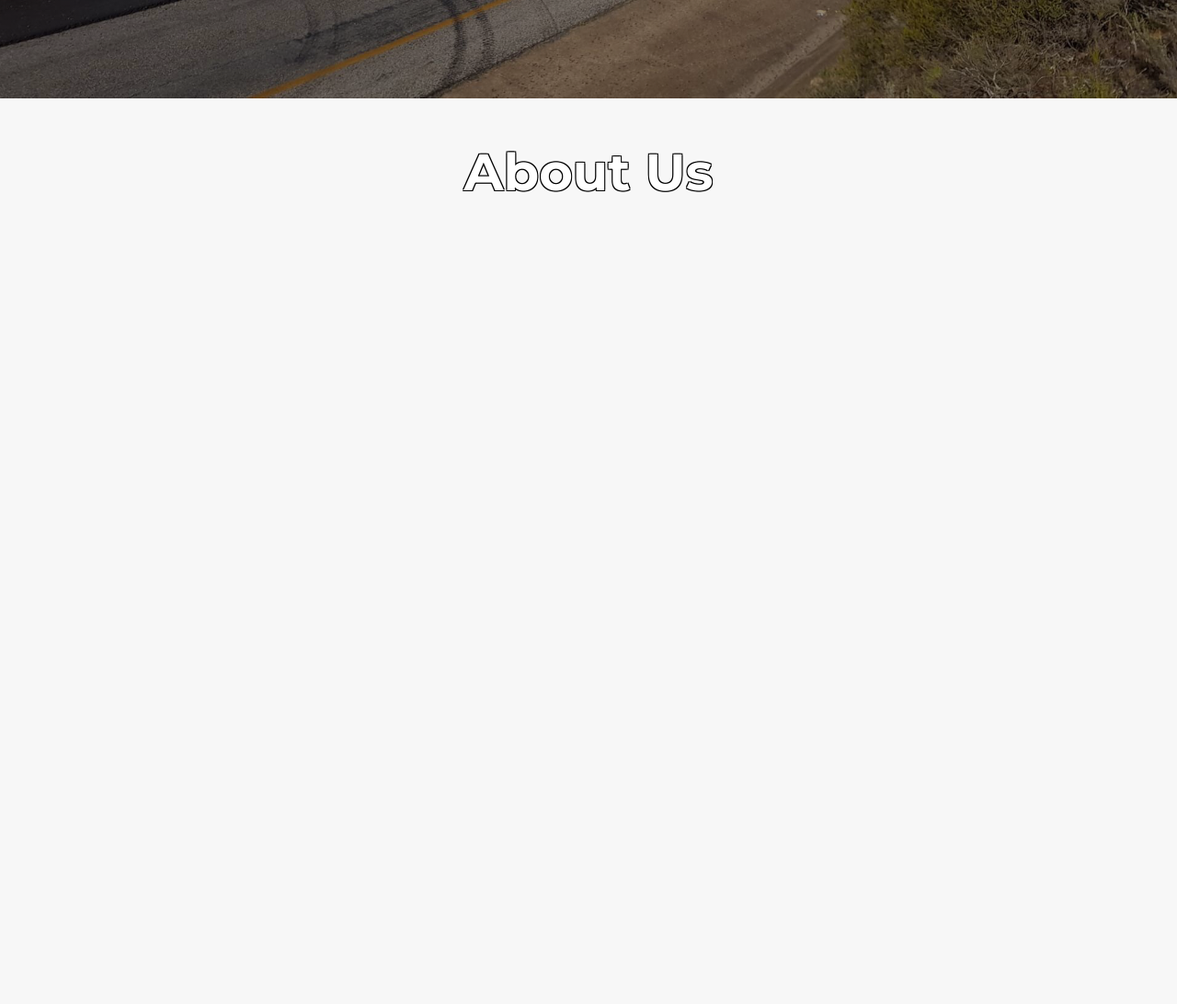
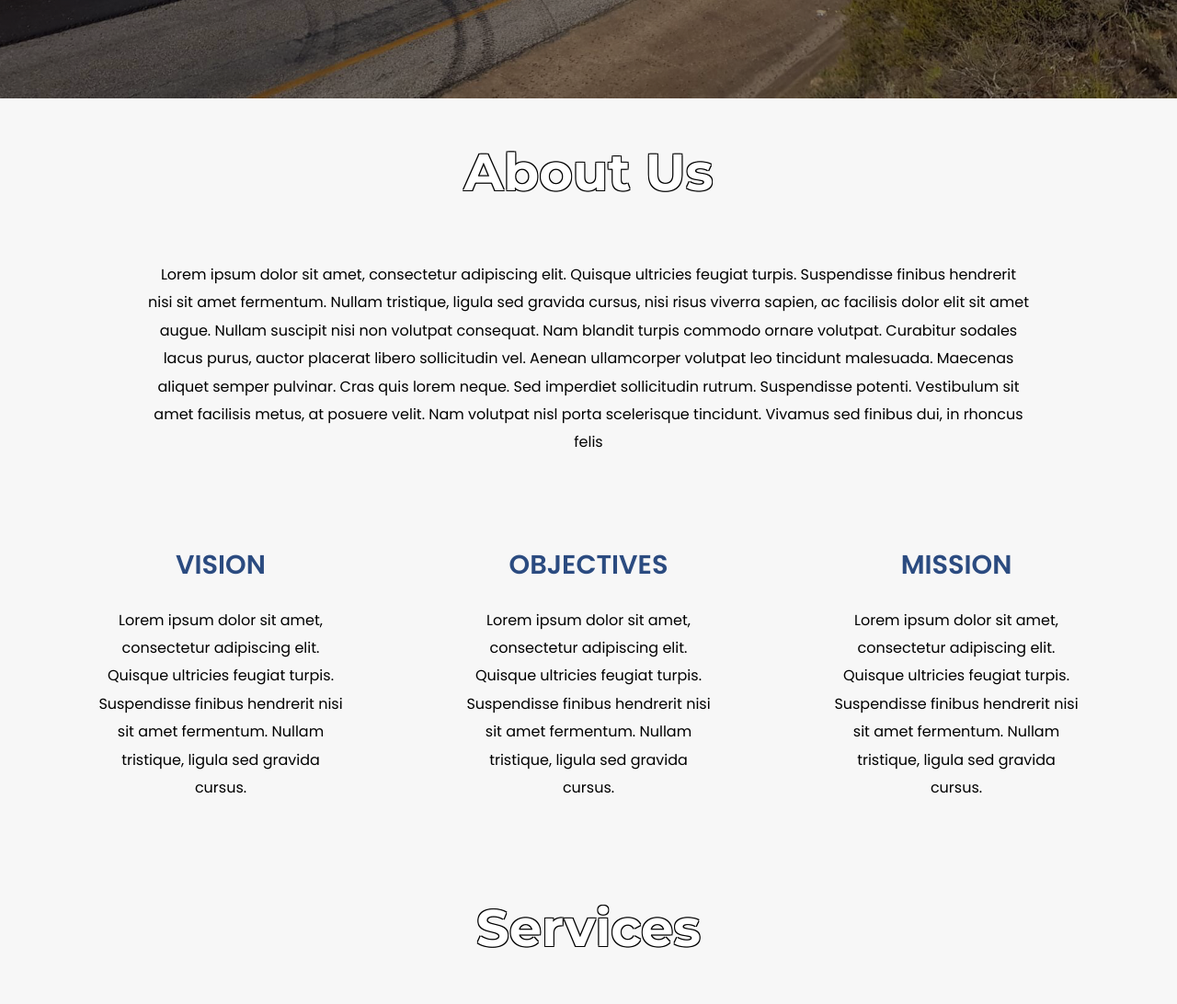
Before and after one commit to Monoametsi/PT-Projects, a plain HTML site: page HTML/index.html in a window 1280 px wide. Shown: the part 693-1785 px from the top of the page at 92% size. Before the commit the page ends 993 px from the top, so only its background shows below. Drawn offline with Linux system fonts and the light colour scheme.

Commit message:
Additions to html and css

```diff
--- a/CSS/pt-projects.css
+++ b/CSS/pt-projects.css
@@ -8,7 +8,7 @@
 body{
 	margin: 0;
 	padding: 0;
-	font-family: Arial, Helvetica, sans-serif;
+	font-family: "Poppins",sans-serif;
 	background-color: #eee7;`
 }
 
@@ -72,7 +72,6 @@ section{
 
 .nav a{
 	color: #fff;
-	font-family: "Poppins",sans-serif;
 	font-size: 1.4rem;
 	text-decoration: none;
 }
@@ -124,12 +123,12 @@ section{
 	100%{opacity: 1; transform: translate(0, 0);}
 }
 
-.aboutUs-header{
+.aboutUs-header, .service-header{
 	display: flex;
 	justify-content: center;
 }
 
-.aboutUs-title{
+.aboutUs-title, .service-title{
 	color: #fff;
 	text-shadow: -1px -1px 0 rgba(0, 0, 0, 1), 1px -1px 0 rgba(0, 0, 0, 1), -1px 1px 0 rgba(0, 0, 0, 1), 1px 1px 0 rgba(0, 0, 0, 1);
 	font-family: montserrat, sans-serif;
@@ -140,7 +139,114 @@ section{
 	transition: all 0.3s ease-in-out;
 }
 
-.aboutUs-title:hover{
+.aboutUs-title:hover, .service-title:hover{
 	color: #353535;
 	text-shadow: 0px 0px 0 rgba(0, 0, 0, 0);
 }
+
+/*.aboutInfo-cont{
+	display: flex;
+	justify-content: center;
+	margin: 0 2rem;
+}
+
+.about-image{
+	overflow: hidden;
+	width: 170%;
+	margin: 0 4rem;
+	margin-right: -2rem;
+	transition: 0.5s;
+	box-shadow: 8px -5px 5px rgba(0,0,0,0.4), 8px -5px 5px rgba(0,0,0,0.2);
+}
+
+.about-image{
+	display: flex;
+}
+
+.about-image img{
+	height: 450px;
+	width: 100%;
+	max-width: 450px;
+	cursor: pointer;
+	transition: 1s;
+}
+
+.aboutImage:hover{
+	transform: scale(1.2);
+}
+
+.about-image:hover{
+	box-shadow: -4px 2.5px 8px rgba(0,0,0,0.4), 4px -2px 8px rgba(0,0,0,0.4);
+}
+
+.about-descript{
+	display: flex;
+	justify-content: center;
+	align-items: center;
+}
+
+.aboutDescript-paragrah{
+	text-align: left;
+	width: 75%;
+	line-height: 1.9rem;
+}*/
+
+.aboutInfo-cont{
+	display: flex;
+	justify-content: center;
+	align-items: center;
+	flex-direction: column;
+}
+
+.about-descript{
+	display: flex;
+	justify-content: center;
+	align-items: center;
+}
+
+.aboutDescript-paragrah{
+	text-align: center;
+	width: 75%;
+	line-height: 1.9rem;
+}
+
+.aboutUsMission-statement{
+	display: flex;
+	justify-content: space-around;
+	align-items: center;
+	margin: 0 2.5rem;
+	margin-top: 3.5rem;
+}
+
+.missionStatement-box{
+	display: flex;
+	transition: 0.3s;
+	cursor: default;
+	margin: 0 2rem;
+	border-radius: 5px;
+	align-items: center;
+	justify-content: center;
+	flex-direction: column;
+	/*background-color: #fff;*/
+	/*box-shadow: 6px 4px 8px rgba(0,0,0,0.2), -4px -2px 8px rgba(0,0,0,0.2), -2px -1px 8px rgba(0,0,0,0.2);*/
+}
+
+.missionStatement-box:hover{
+	background-color: #fff;
+	box-shadow: 2px 1px 8px rgba(0,0,0,0.2), -1px -1px 4px rgba(0,0,0,0.2), 0 0 2px rgba(0,0,0,0.2);
+}
+
+.box-title h1{
+	font-weight: 600;
+	text-align: center;
+	font-size: 1.8rem;
+	color: rgb(43, 75, 128);
+	text-transform: uppercase;
+}
+
+.box-descript p{
+	text-align: center;
+	margin: 0 2rem;
+	margin-bottom: 1.5rem;
+	line-height: 1.9rem;
+}
--- a/HTML/index.html
+++ b/HTML/index.html
@@ -22,7 +22,7 @@
 			<ol class="nav">
 				<a href="#"><li class="nav-link"><span class="nav-span">Home</span><hr class="line"></li></a>
 				<a href="#aboutUs-cont"><li class="nav-link"><span class="nav-span">About Us</span><hr class="line"></li></a>
-				<a href="#"><li class="nav-link"><span class="nav-span">Service</span><hr class="line"></li></a>
+				<a href="#service-cont"><li class="nav-link"><span class="nav-span">Service</span><hr class="line"></li></a>
 				<a href="#"><li class="nav-link"><span class="nav-span">Projects</span><hr class="line"></li></a>
 				<a href="#"><li class="nav-link"><span class="nav-span">Team</span><hr class="line"></li></a>
 				<a href="#"><li class="nav-link"><span class="nav-span">Contact Us</span><hr class="line"></li></a>
@@ -39,6 +39,83 @@
 			<div class="aboutUs-header">
 				<h1 class="aboutUs-title">About Us</h1>
 			</div>
+
+
+			<!-- <div class="aboutInfo-cont">
+				<div class="about-image">
+					<img src="../IMAGES/img-Concor-about-us-gautrain.jpg" class="aboutImage">
+				</div>
+
+				 <div class="about-descript">
+					<p class="aboutDescript-paragrah">
+						Lorem ipsum dolor sit amet, consectetur adipiscing elit. Quisque ultricies feugiat turpis.
+						Suspendisse finibus hendrerit nisi sit amet fermentum. Nullam tristique, ligula sed gravida cursus,
+						nisi risus viverra sapien, ac facilisis dolor elit sit amet augue. Nullam suscipit nisi non volutpat consequat.
+						Nam blandit turpis commodo ornare volutpat. Curabitur sodales lacus purus, auctor placerat
+						libero sollicitudin vel. Aenean ullamcorper volutpat leo tincidunt malesuada. Maecenas aliquet semper pulvinar.
+						Cras quis lorem neque. Sed imperdiet sollicitudin rutrum. Suspendisse potenti. Vestibulum sit amet facilisis metus,
+						at posuere velit. Nam volutpat nisl porta scelerisque tincidunt.
+						Vivamus sed finibus dui, in rhoncus felis
+					</p>
+				</div>
+			</div>!-->
+
+			<div class="aboutInfo-cont">
+
+				 <div class="about-descript">
+					<p class="aboutDescript-paragrah">
+						Lorem ipsum dolor sit amet, consectetur adipiscing elit. Quisque ultricies feugiat turpis.
+						Suspendisse finibus hendrerit nisi sit amet fermentum. Nullam tristique, ligula sed gravida cursus,
+						nisi risus viverra sapien, ac facilisis dolor elit sit amet augue. Nullam suscipit nisi non volutpat consequat.
+						Nam blandit turpis commodo ornare volutpat. Curabitur sodales lacus purus, auctor placerat
+						libero sollicitudin vel. Aenean ullamcorper volutpat leo tincidunt malesuada. Maecenas aliquet semper pulvinar.
+						Cras quis lorem neque. Sed imperdiet sollicitudin rutrum. Suspendisse potenti. Vestibulum sit amet facilisis metus,
+						at posuere velit. Nam volutpat nisl porta scelerisque tincidunt.
+						Vivamus sed finibus dui, in rhoncus felis
+					</p>
+				</div>
+
+				<div class="aboutUsMission-statement">
+					<div class="missionStatement-box">
+						<div class="box-title">
+							<h1>Vision</h1>
+						</div>
+
+						<div class="box-descript">
+							<p>Lorem ipsum dolor sit amet, consectetur adipiscing elit. Quisque ultricies feugiat turpis.
+						Suspendisse finibus hendrerit nisi sit amet fermentum. Nullam tristique, ligula sed gravida cursus.</p>
+						</div>
+					</div>
+
+					<div class="missionStatement-box">
+						<div class="box-title">
+							<h1>Objectives</h1>
+						</div>
+
+						<div class="box-descript">
+							<p>Lorem ipsum dolor sit amet, consectetur adipiscing elit. Quisque ultricies feugiat turpis.
+						Suspendisse finibus hendrerit nisi sit amet fermentum. Nullam tristique, ligula sed gravida cursus.</p>
+						</div>
+					</div>
+
+					<div class="missionStatement-box">
+						<div class="box-title">
+							<h1>Mission</h1>
+						</div>
+
+						<div class="box-descript">
+							<p>Lorem ipsum dolor sit amet, consectetur adipiscing elit. Quisque ultricies feugiat turpis.
+						Suspendisse finibus hendrerit nisi sit amet fermentum. Nullam tristique, ligula sed gravida cursus.</p>
+						</div>
+					</div>
+				</div>
+			</div>
+	</section>
+
+	<section id="service-cont">
+			<div class="service-header">
+				<h1 class="service-title">Services</h1>
+			</div>
 	</section>
 
 <script src="../JS/pt-projects.js"></script>
```
Also changed, not shown: IMAGES/img-Concor-about-us-gautrain.jpg (added).
